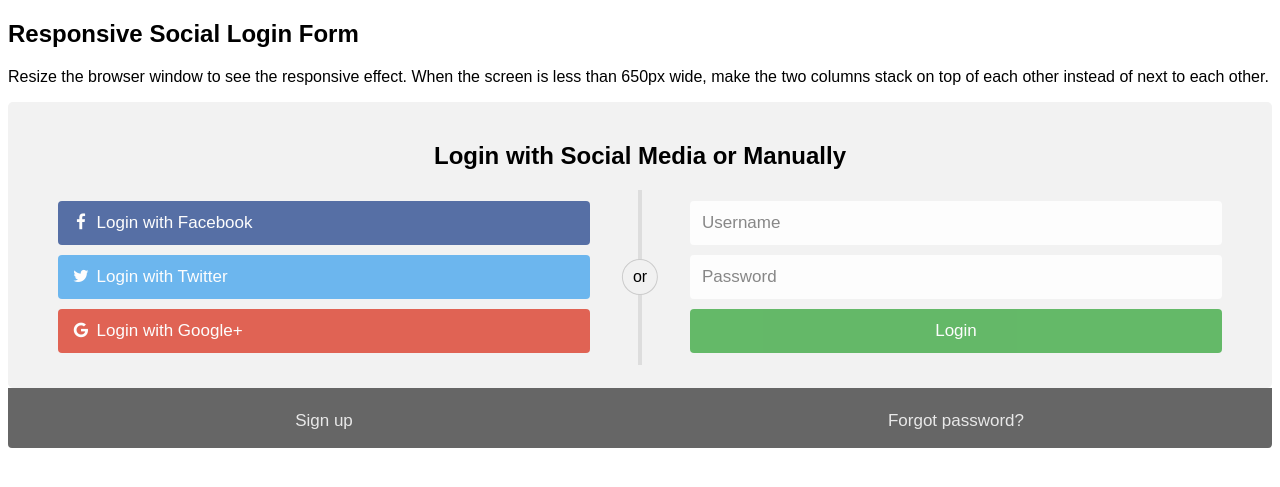
After one commit to hwanyhee/ezen_190831, a Flask app: page /move/login in a window 1280 px wide. The commit adds this page. Shown: the top 487 px of the page. Run offline with Flask 2, Linux system fonts and the light colour scheme.

Commit message:
190831 17:50

```diff
--- a/app.py
+++ b/app.py
@@ -3,6 +3,9 @@
 import re
 from calculator.controller import  CalculatorController
 from cabbage.controller import  CabbageController
+from members.controller import  MemberController
+
+
 app = Flask(__name__)
 '''
 1.model.py :텐서플로우 모델 생성 코드 및 디렉토리에 모델 저장
@@ -59,6 +62,15 @@
     return render_template('cabbage.html', result=int(result))
 
 
+@app.route('/login',methods=["POST"])
+def login():
+    # 웹에서 사용자 입력값 받기
+    userid=request.form['userid']
+    password = request.form['password']
+    # 컨트롤러 생성시 받은 값 전달후 모델이 예측한 값 받기
+    c = MemberController()
+    c.create_table()
+
 @app.route('/')
 def index():
     return render_template('index.html')
--- a/cabbage/model.py
+++ b/cabbage/model.py
@@ -20,7 +20,7 @@
         #모델정의
         hypothesis = tf.matmul(X,W)+b #예측값
         cost = tf.reduce_mean(tf.square(hypothesis-Y))#예측값-실제값
-        optimizer = tf.train.GradientDescentOptimizer(learning_rate=0.0000005)
+        optimizer = tf.train.GradientDescentOptimizer(learning_rate=0.000000005)
         train = optimizer.minimize(cost)
         sess=tf.Session()
         sess.run(tf.global_variables_initializer())
--- a/members/model.py
+++ b/members/model.py
@@ -8,7 +8,7 @@
             CREATE TABLE IF NOT EXISTS MEMBER(
                 USERID VARCHAR(10) PRIMARY KEY,
                 PASSWORD VARCHAR(10),
-                PHONE VARCHAR(15)
+                PHONE VARCHAR(15),
                 REGDATE DATE DEFAULT CURRENT_TIMESTAMP
 
             )
@@ -28,7 +28,7 @@
             INSERT INTO MEMBER(USERID,PASSWORD,PHONE) VALUES(?,?,?)
 
         '''
-        self.conn.execute(stmt,data)
+        self.conn.executemany(stmt,data)
         self.conn.commit()
 
     def fetch_one(self):
--- /dev/null
+++ b/static/css/style.css
@@ -0,0 +1,111 @@
+body {
+font-family: Arial, Helvetica, sans-serif;
+}
+* {
+box-sizing: border-box;
+}
+/* style the container */
+.container {
+position: relative;
+border-radius: 5px;
+background-color: #f2f2f2;
+padding: 20px 0 30px 0;
+}
+/* style inputs and link buttons */
+input,
+.btn {
+width: 100%;
+padding: 12px;
+border: none;
+border-radius: 4px;
+margin: 5px 0;
+opacity: 0.85;
+display: inline-block;
+font-size: 17px;
+line-height: 20px;
+text-decoration: none; /* remove underline from anchors */
+}
+input:hover,
+.btn:hover {
+opacity: 1;
+}
+/* add appropriate colors to fb, twitter and google buttons */
+.fb {
+background-color: #3B5998;
+color: white;
+}
+.twitter {
+background-color: #55ACEE;
+color: white;
+}
+.google {
+background-color: #dd4b39;
+color: white;
+}
+/* style the submit button */
+input[type=submit] {
+background-color: #4CAF50;
+color: white;
+cursor: pointer;
+}
+input[type=submit]:hover {
+background-color: #45a049;
+}
+/* Two-column layout */
+.col {
+float: left;
+width: 50%;
+margin: auto;
+padding: 0 50px;
+margin-top: 6px;
+}
+/* Clear floats after the columns */
+.row:after {
+content: "";
+display: table;
+clear: both;
+}
+/* vertical line */
+.vl {
+position: absolute;
+left: 50%;
+transform: translate(-50%);
+border: 2px solid #ddd;
+height: 175px;
+}
+/* text inside the vertical line */
+.vl-innertext {
+position: absolute;
+top: 50%;
+transform: translate(-50%, -50%);
+background-color: #f1f1f1;
+border: 1px solid #ccc;
+border-radius: 50%;
+padding: 8px 10px;
+}
+/* hide some text on medium and large screens */
+.hide-md-lg {
+display: none;
+}
+/* bottom container */
+.bottom-container {
+text-align: center;
+background-color: #666;
+border-radius: 0px 0px 4px 4px;
+}
+/* Responsive layout - when the screen is less than 650px wide, make the two columns stack on top of each other instead of next to each other */
+@media screen and (max-width: 650px) {
+.col {
+width: 100%;
+margin-top: 0;
+}
+/* hide the vertical line */
+.vl {
+display: none;
+}
+/* show the hidden text on small screens */
+.hide-md-lg {
+display: block;
+text-align: center;
+}
+}
--- a/templates/index.html
+++ b/templates/index.html
@@ -64,9 +64,9 @@
         </tr>
         <tr class="warning">
             <td>8.</td>
-            <td><a href="">  </a></td>
-            <td></td>
-            <td></td>
+            <td><a href="/move/login">로그인</a></td>
+            <td>SQLITE</td>
+            <td>SQLITE 접속예제</td>
         </tr>
         </tbody>
     </table>
--- /dev/null
+++ b/templates/login.html
@@ -0,0 +1,59 @@
+<!DOCTYPE html>
+<html>
+<head>
+<meta name="viewport" content="width=device-width, initial-scale=1">
+<link rel="stylesheet" href="https://cdnjs.cloudflare.com/ajax/libs/font-awesome/4.7.0/css/font-awesome.min.css">
+<link href="{{ url_for('static', filename='css/style.css') }}" rel="stylesheet">
+</head>
+<body>
+
+<h2>Responsive Social Login Form</h2>
+<p>Resize the browser window to see the responsive effect. When the screen is less than 650px wide, make the two columns stack on top of each other instead of next to each other.</p>
+
+<div class="container">
+  <form action="/login" method="POST">
+    <div class="row">
+      <h2 style="text-align:center">Login with Social Media or Manually</h2>
+      <div class="vl">
+        <span class="vl-innertext">or</span>
+      </div>
+
+      <div class="col">
+        <a href="#" class="fb btn">
+          <i class="fa fa-facebook fa-fw"></i> Login with Facebook
+         </a>
+        <a href="#" class="twitter btn">
+          <i class="fa fa-twitter fa-fw"></i> Login with Twitter
+        </a>
+        <a href="#" class="google btn"><i class="fa fa-google fa-fw">
+          </i> Login with Google+
+        </a>
+      </div>
+
+      <div class="col">
+        <div class="hide-md-lg">
+          <p>Or sign in manually:</p>
+        </div>
+
+        <input type="text" id="userid" name="userid" placeholder="Username" >
+        <input type="password" id="password" name="password" placeholder="Password" >
+        <input type="submit" value="Login">
+      </div>
+
+    </div>
+  </form>
+</div>
+
+<div class="bottom-container">
+  <div class="row">
+    <div class="col">
+      <a href="#" style="color:white" class="btn">Sign up</a>
+    </div>
+    <div class="col">
+      <a href="#" style="color:white" class="btn">Forgot password?</a>
+    </div>
+  </div>
+</div>
+
+</body>
+</html>
```
Also changed, not shown: members/controller.py (+9 -0 lines), sqlite.db (added), 3 other files.
